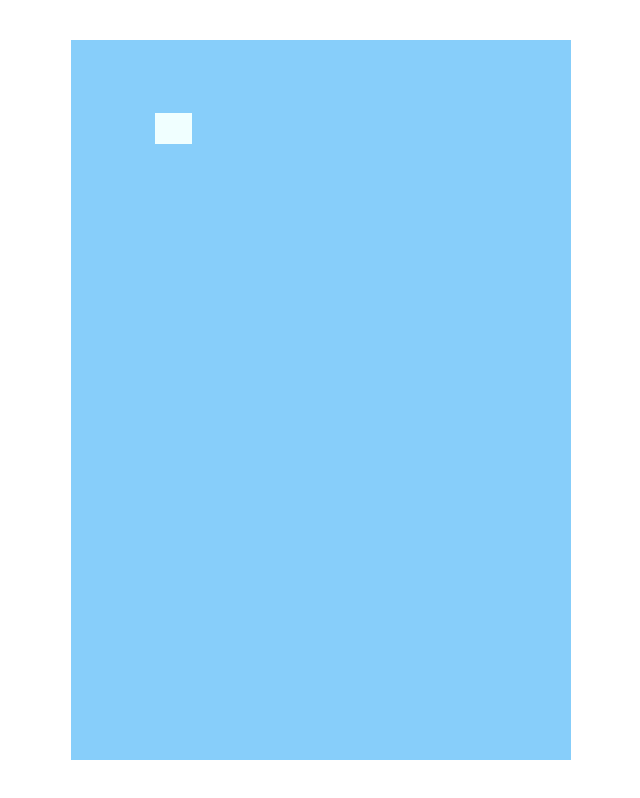
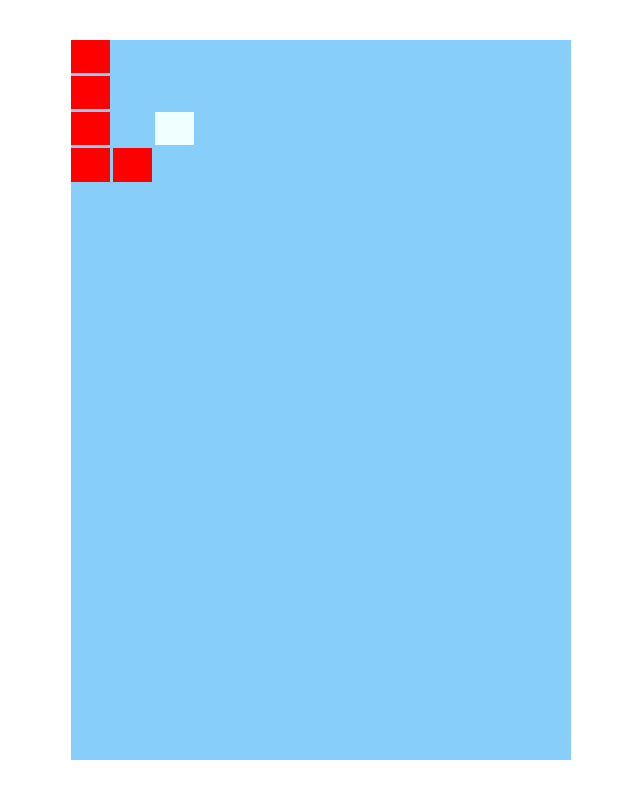
Before and after one commit to owtlaw6/Tetris-VSP, a React (Create React App) app: page / in a window 1280 px wide. Shown: the whole page, without its empty margins (319-959 px from the left). Built offline with nearby package versions, Linux system fonts and the light colour scheme.

Commit message:
6:Draw a single tetromino on the board, in the center

```diff
--- a/src/App.css
+++ b/src/App.css
@@ -5,7 +5,7 @@
   display: grid;
   grid-template-columns: repeat(12, 1fr);
   grid-template-rows: repeat(20, 1fr);
-  grid-gap: 5px;
+  grid-gap: 3px;
 
 }
 
--- a/src/App.js
+++ b/src/App.js
@@ -1,10 +1,12 @@
 import logo from './logo.svg';
 import './App.css';
+import Tetromino from './Tetromino';
 
 function App() {
   return (
     <div className="container">
       <div className="board">
+        <Tetromino />
         <div className="item">
         </div>
       </div>
--- /dev/null
+++ b/src/Tetromino.jsx
@@ -0,0 +1,20 @@
+import React from "react";
+import { l } from './tetrominos'
+
+function Tetromino(){
+    const squares = [];
+    for(let i = 0; i < l.length; i++){
+        for(let j = 0; j < l[i].length; j++){
+            if(l[i][j] == true){
+                squares.push({row: i+1, col: j+1});
+            }
+        }
+    }
+    console.log(squares);
+    return( <>{squares.map (({row, col}) =>
+        (<div style={{gridRowStart: row, gridRowEnd: row+1, gridColumnStart: col, gridColumnEnd: col+1, backgroundColor: "red", }}>
+        </div>))}</>
+    );
+}
+
+export default Tetromino
--- /dev/null
+++ b/src/tetrominos.js
@@ -0,0 +1,8 @@
+
+const i = [ [true], [true], [true], [true] ];
+export const l = [ [true, false], [true, false], [true, false], [true, true] ];
+const o = [ [true, true], [true, true] ];
+const j = [ [false, true], [false, true], [false, true], [true, true] ];
+const s = [ [false, true, true], [true, true, false] ];
+const z = [ [true, true, false], [false, true, true] ];
+const t = [ [false, true, false], [true, true, true] ];
```
